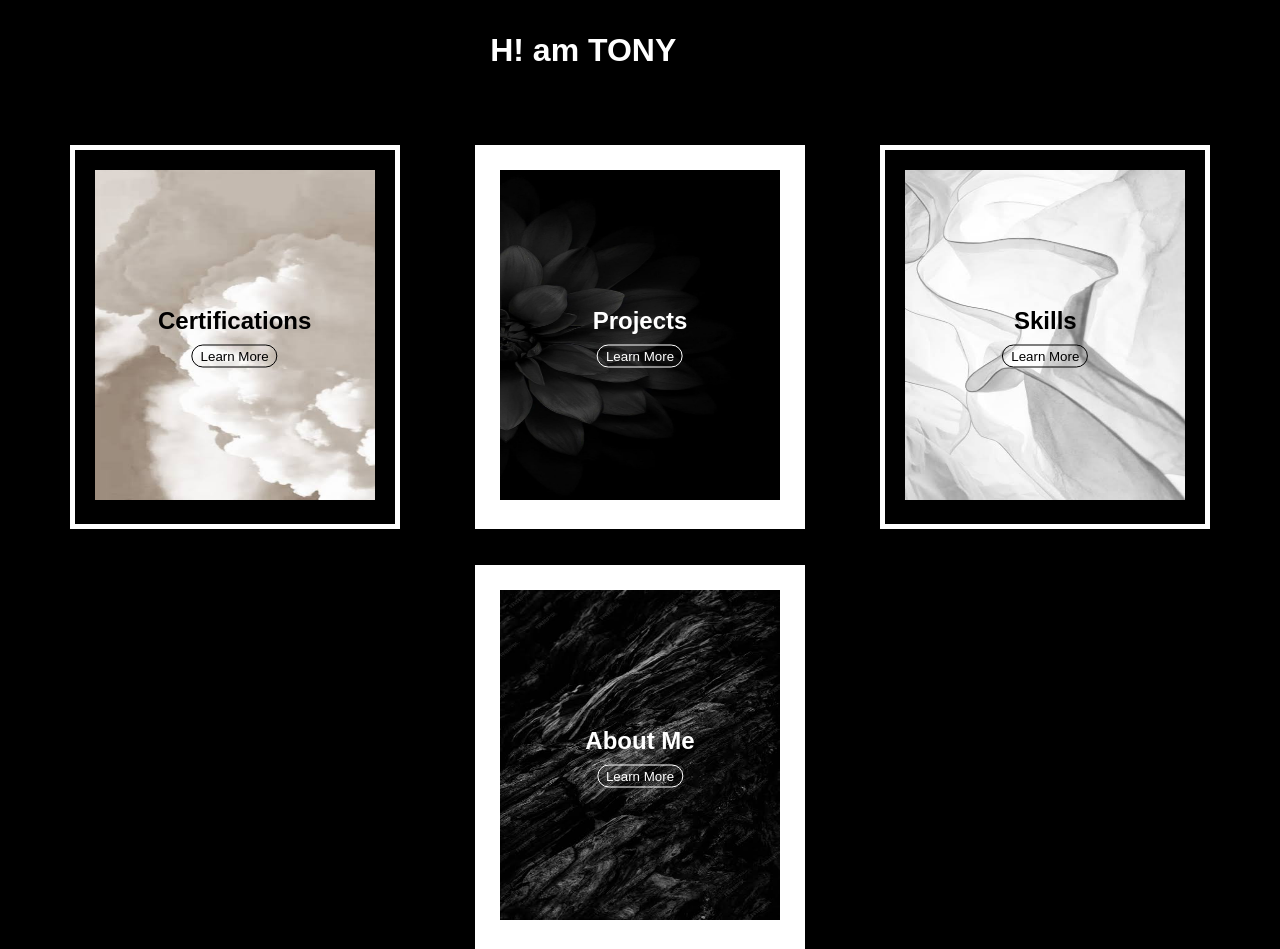
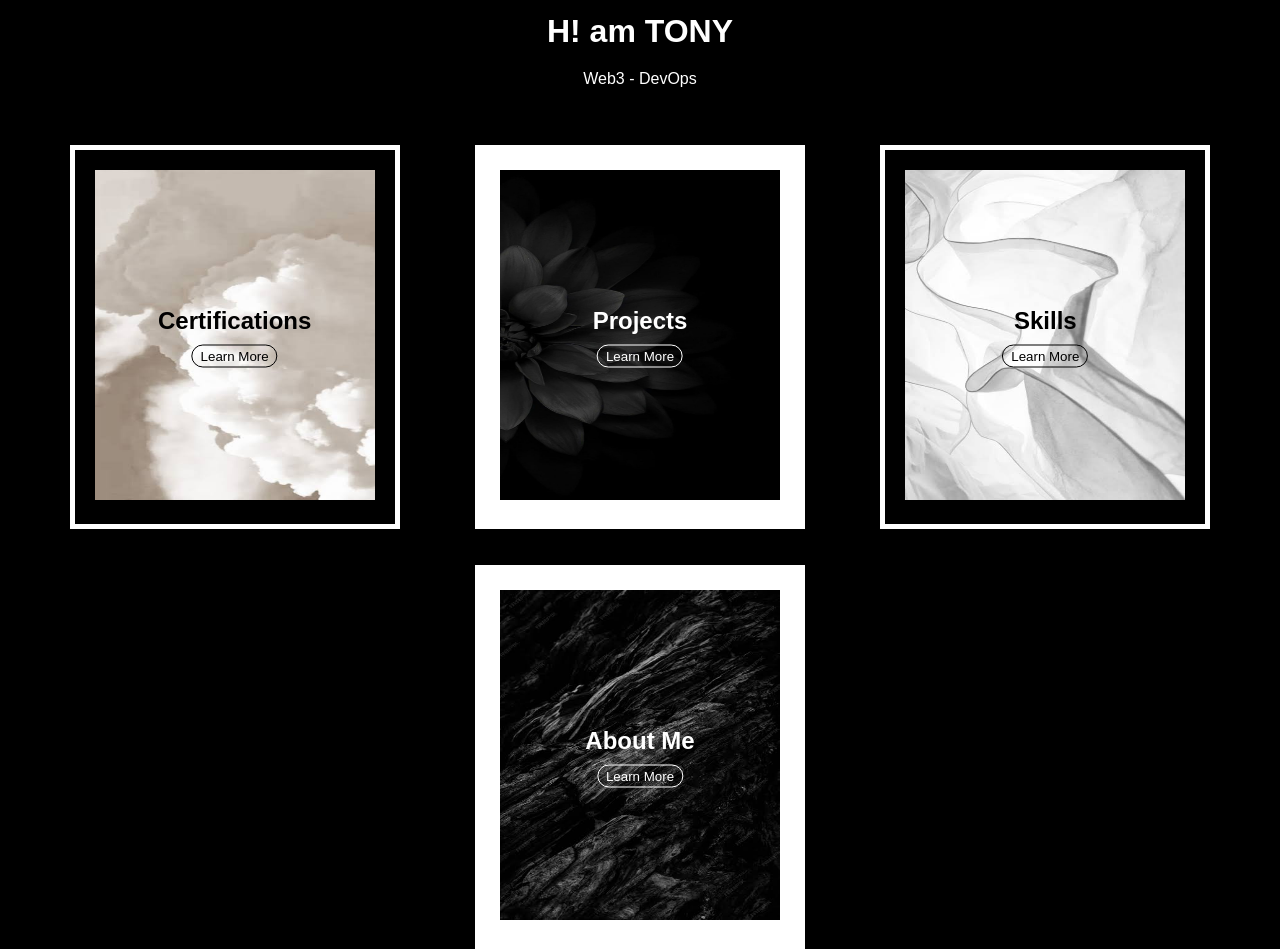
Before and after one commit to tonjozf/portfolio, a plain HTML site: page index.html in a window 1280 px wide. Shown: the top 949 px of the page. Drawn offline with Linux system fonts and the light colour scheme.

Commit message:
Update style.css

```diff
--- a/style.css
+++ b/style.css
@@ -11,6 +11,7 @@ body{
 }
 header{
     display: flex;
+    flex-direction:column;
     justify-content: center;
     align-items: center;
     height: 100px;
@@ -18,8 +19,9 @@ header{
 header h1{
     color: #fff;
 }
-.head{
-     color:white;
+header p{
+    color: white;
+    margin-top: 20px;
 }
 .hero{
     padding: 20px 40px;
```
